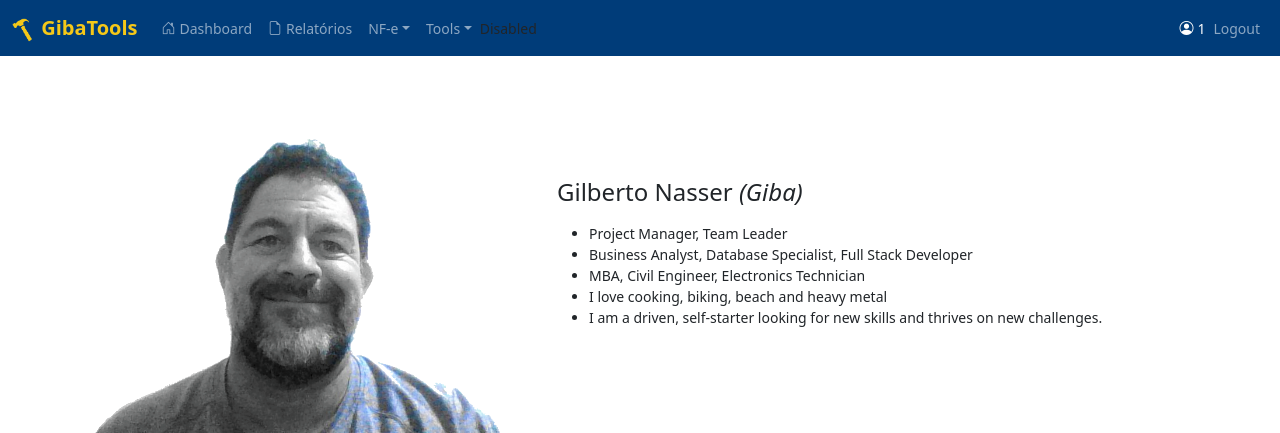
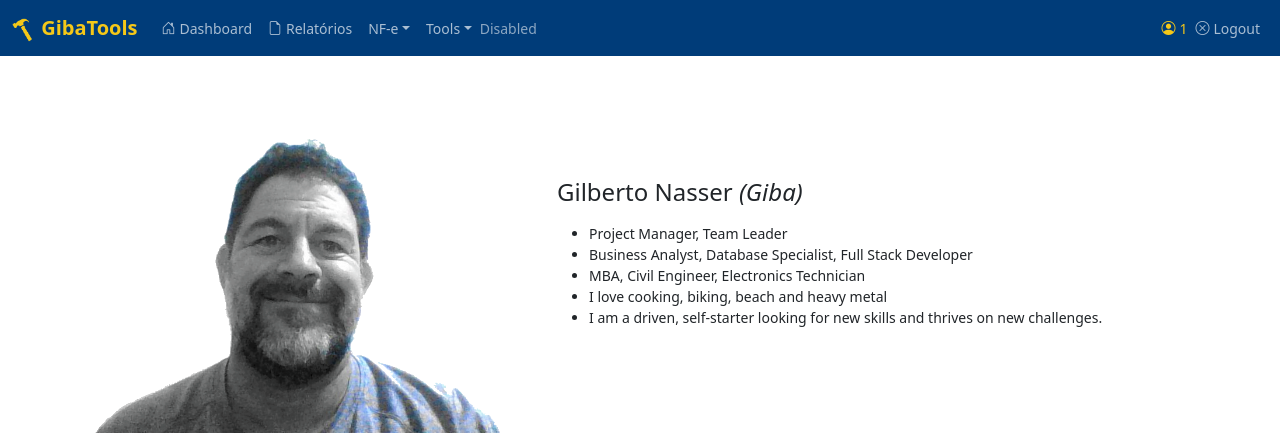
Before and after one commit to gtnasser/giba.app.flask, a Flask app: page /aboutme in a window 1280 px wide. Shown: the top 433 px of the page. Run offline with Flask 3, Linux system fonts and the light colour scheme; the visitor is signed in with stand-in values (Sample User, id 1).

Commit message:
feat: navbar style

```diff
--- a/templates/base.html
+++ b/templates/base.html
@@ -14,6 +14,26 @@
             padding-top: 56px;
             font-size: 0.875rem !important; /* diminui tamanho fonte padrao para 14px */
         }
+
+        /* navegacao menu */
+        .navbar-brand,
+        .navbar-nav .logged-in {
+            color: #f5c818!important;
+        }
+        .navbar-nav .nav-link,
+        .navbar-nav a.dropdown-item {
+            color: #ffffffaa;
+        }
+        .nav-link.disabled {
+            color: #ffffff8c!important;
+        }
+        .nav-link:hover,
+        .dropdown-item:hover {
+            background-color: #ffffff8c;
+            border-radius: 10px;
+        }
+
+
     </style>
 
 </head>
@@ -23,7 +43,7 @@
 <nav class="navbar navbar-expand-lg fixed-top" style="background-color: #003c79;" data-bs-theme="dark">
     <div class="container-fluid">
 
-        <a class="navbar-brand" href="{{ url_for('home') }}" style="color: #f5c818">
+        <a class="navbar-brand" href="{{ url_for('home') }}">
             <img src="{{ url_for('static', filename='hammer2.png') }}" height="24" alt="">
             <span class="fw-bolder">GibaTools</span></a>
 
@@ -49,13 +69,6 @@
                             <div><hr class="dropdown-divider"></div>
                             <a class="dropdown-item" href="https://www.nfe.fazenda.gov.br/portal/principal.aspx" target="_new">Portal NF-e</a>
                             <!--
-                            <a class="dropdown-item" href="" target="_new">Consulta NFC-e xx</a>
-                            <a class="dropdown-item" href="" target="_new">Consulta NFC-e xx</a>
-                            <a class="dropdown-item" href="" target="_new">Consulta NFC-e xx</a>
-                            <a class="dropdown-item" href="" target="_new">Consulta NFC-e xx</a>
-                            <a class="dropdown-item" href="" target="_new">Consulta NFC-e xx</a>
-                            <a class="dropdown-item" href="" target="_new">Consulta NFC-e xx</a>
-                            <a class="dropdown-item" href="" target="_new">Consulta NFC-e xx</a>
                             <a class="dropdown-item" href="" target="_new">Consulta NFC-e xx</a>
                             -->
                             <a class="dropdown-item" href="https://app.sefaz.es.gov.br/ConsultaNFCe/" target="_new">Consulta NFC-e ES</a>
@@ -86,8 +99,8 @@
 
             <div class="navbar-nav">
                 {% if current_user.is_authenticated %}
-                    <span class="navbar-text text-white"><i class="bi bi-person-circle me-1"></i>{{ current_user.id }}</span>
-                    <a class="nav-link" href="{{ url_for('logout') }}">Logout</a>
+                    <span class="navbar-text text-white logged-in"><i class="bi bi-person-circle me-1"></i>{{ current_user.id }}</span>
+                    <a class="nav-link" href="{{ url_for('logout') }}"><i class="bi bi-x-circle me-1"></i>Logout</a>
 
                 {% else %}
                     <a class="nav-link" href="{{ url_for('login') }}"><i class="bi bi-person-circle me-1"></i>Login</a>
```
